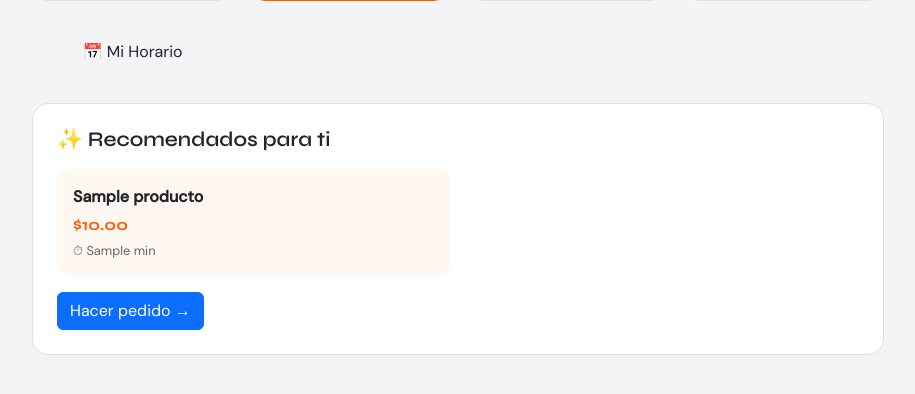
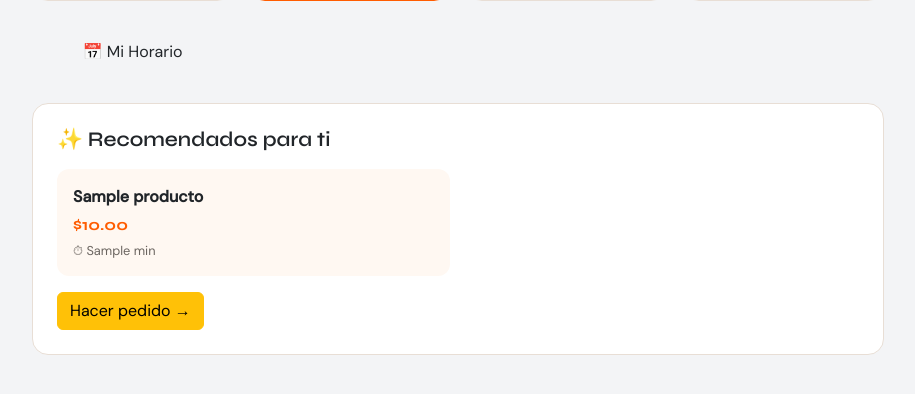
Before and after one commit to Jhoan-rios/Food-U, a Flask app: template templates/dashboard_usuario.html in a window 1280 px wide. Shown: the part 303-697 px from the top of the page, without its empty margins (182-1097 px from the left). Run offline with Flask 3, Linux system fonts and the light colour scheme; the template is opened without the code that fills it: most values are stand-ins (such as "Sample title", 1, 10 or a date in 2020).

Commit message:
updated dashboard usuario

```diff
--- a/templates/dashboard_usuario.html
+++ b/templates/dashboard_usuario.html
@@ -66,7 +66,7 @@ fetch("/api/horario/sugerencia")
       {% endfor %}
      </div>
        <div style="margin-top:1rem;">
-      <a href="{{ url_for('crear_pedido') }}" class="btn btn-primary" style="display:inline-block; width:auto;">Hacer pedido →</a>
+      <a href="{{ url_for('crear_pedido') }}" class="btn btn-warning" style="display:inline-block; width:auto;">Hacer pedido →</a>
 
   </div>
    </div>
```
